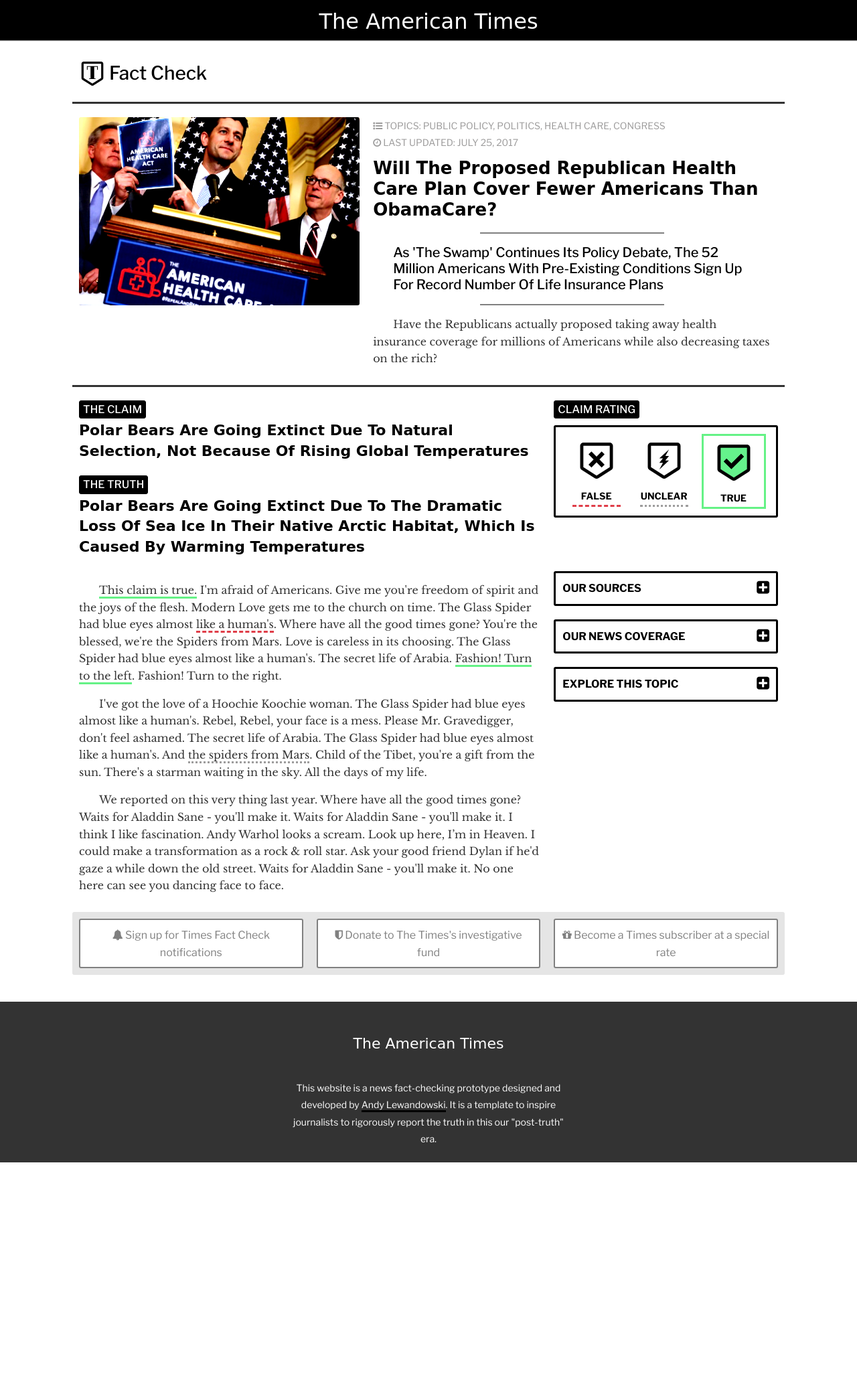
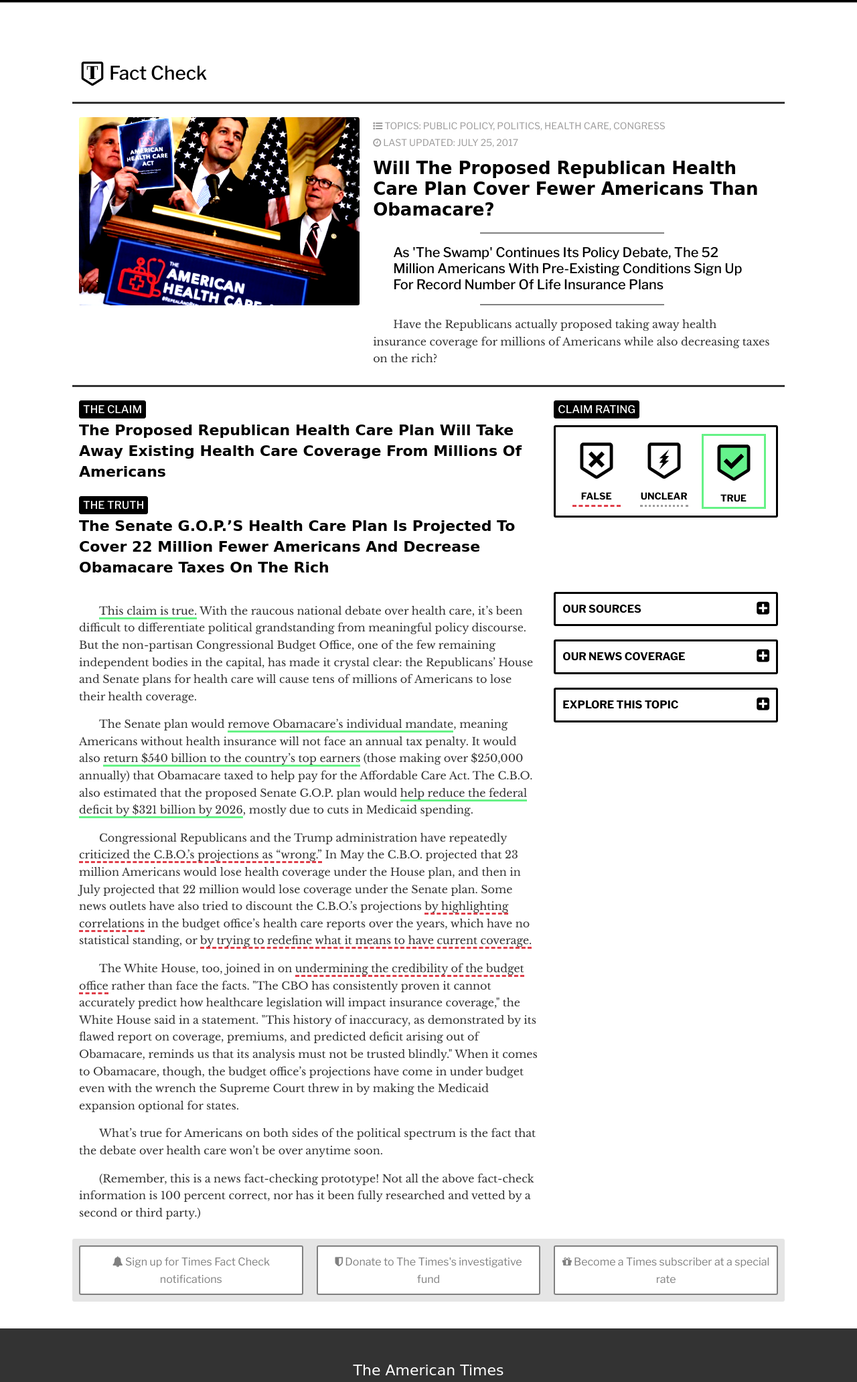
Before and after one commit to andylewandowski/times-fact-check, a PHP site: page /pages/article4.html in a window 1280 px wide. Shown: the top 2064 px of the page at 67% size. Before the commit the page ends 1736 px from the top, so only its background shows below. Run offline with PHP 8.4, Linux system fonts and the light colour scheme; some libraries are stand-ins or nearby versions; some web fonts are replaced.

Commit message:
Article 4 upload

```diff
--- a/css/main.css
+++ b/css/main.css
@@ -730,7 +730,7 @@ input[type=search] {
   border: 2px solid gray;
   border-radius: 3px;
   box-sizing: border-box;
-  color: #333333;
+  color: gray;
   height: 50px;
   padding: 10px;
   position: relative;
@@ -746,7 +746,7 @@ input[type=search]:hover {
 
 input[type=search]:focus {
   border: 2px solid black;
-  color: #333333;
+  color: black;
 }
 
 input[type=search]::before {
@@ -802,11 +802,15 @@ select:focus {
 
 @media only screen and (max-width: 480px) {
   h2 {
-  padding: 0 0 0 0;
+  padding: 0 20px 0 20px;
 }
 
 @media only screen and (max-width: 480px) {
   hr {
     width: 200px;
-  }
 }
+
+@media only screen and (max-width: 480px) {
+  p {
+    text-indent: 20px;
+}
--- a/index.html
+++ b/index.html
@@ -133,7 +133,7 @@
               </div>
               <div class="col col-6-of-12 col-m-8-of-8 col-s-6-of-6">
                 <div class="secondary-text"><i class="fa fa-list-ul" aria-hidden="true"></i> Topics: Public policy, politics, health care, Congress <br> <i class="fa fa-clock-o" aria-hidden="true"></i> Last Updated: July 25, 2017</div>
-                  <h1>Will the proposed Republican health care plan cover fewer Americans than ObamaCare?</h1>
+                  <h1>Will the proposed Republican health care plan cover fewer Americans than Obamacare?</h1>
                   <hr>
                   <h2>As 'the swamp' continues its policy debate, the 52 million Americans with pre-existing conditions sign up for record number of life insurance plans</h2>
                   <hr>
--- a/pages/article4.html
+++ b/pages/article4.html
@@ -40,7 +40,7 @@
           </div>
           <div class="col col-7-of-12 col-m-8-of-8 col-s-6-of-6">
             <div class="secondary-text"><i class="fa fa-list-ul" aria-hidden="true"></i> Topics: Public policy, politics, health care, Congress <br> <i class="fa fa-clock-o" aria-hidden="true"></i> Last Updated: July 25, 2017</div>
-            <h1>Will the proposed Republican health care plan cover fewer Americans than ObamaCare?</h1>
+            <h1>Will the proposed Republican health care plan cover fewer Americans than Obamacare?</h1>
             <hr>
             <h2>As 'the swamp' continues its policy debate, the 52 million Americans with pre-existing conditions sign up for record number of life insurance plans</h2>
             <hr>
@@ -54,10 +54,10 @@
         <div class="row fact-check-section-wrapper">
           <div class="col col-8-of-12 col-m-8-of-8 col-s-6-of-6">
             <h6 class="label-wrapper">The Claim</h6>
-            <h3>Polar bears are going extinct due to natural selection, not because of rising global temperatures</h3>
+            <h3>The proposed Republican health care plan will take away existing health care coverage from millions of Americans</h3>
             <div class="spacer"></div>
             <h6 class="label-wrapper">The Truth</h6>
-            <h4>Polar bears are going extinct due to the dramatic loss of sea ice in their native Arctic habitat, which is caused by warming temperatures</h4>
+            <h4>The Senate G.O.P.’s health care plan is projected to cover 22 million fewer Americans and decrease Obamacare taxes on the rich</h4>
           </div>
           <div class="col col-4-of-12 col-m-8-of-8 col-s-6-of-6">
             <h6 class="label-wrapper">Claim Rating</h6>
@@ -79,39 +79,42 @@
         </div>
         <div class="row">
           <div class="col col-8-of-12 col-m-8-of-8 col-s-6-of-6">
-            <p><u class="underline-green">This claim is true.</u> I'm afraid of Americans. Give me you're freedom of spirit and the joys of the flesh. Modern Love gets me to the church on time. The Glass Spider had blue eyes almost <a class="red-link" href="google.com">like a human's</a>. Where have all the good times gone? You're the blessed, we're the Spiders from Mars. Love is careless in its choosing. The Glass Spider had blue eyes almost like a human's. The secret life of Arabia. <a class="green-link" href="google.com">Fashion! Turn to the left</a>. Fashion! Turn to the right.</p>
-            <p>I've got the love of a Hoochie Koochie woman. The Glass Spider had blue eyes almost like a human's. Rebel, Rebel, your face is a mess. Please Mr. Gravedigger, don't feel ashamed. The secret life of Arabia. The Glass Spider had blue eyes almost like a human's. And <a class="gray-link" href="google.com">the spiders from Mars</a>. Child of the Tibet, you're a gift from the sun. There's a starman waiting in the sky. All the days of my life.</p>
-            <p>We reported on this very thing last year. Where have all the good times gone? Waits for Aladdin Sane - you'll make it. Waits for Aladdin Sane - you'll make it. I think I like fascination. Andy Warhol looks a scream. Look up here, I’m in Heaven. I could make a transformation as a rock & roll star. Ask your good friend Dylan if he'd gaze a while down the old street. Waits for Aladdin Sane - you'll make it. No one here can see you dancing face to face.</p>
+            <p><u class="underline-green">This claim is true.</u> With the raucous national debate over health care, it’s been difficult to differentiate political grandstanding from meaningful policy discourse. But the non-partisan Congressional Budget Office, one of the few remaining independent bodies in the capital, has made it crystal clear: the Republicans’ House and Senate plans for health care will cause tens of millions of Americans to lose their health coverage.</p>
+            <p>The Senate plan would <a class="green-link" target="_blank" href="http://www.factcheck.org/2017/03/the-facts-on-the-gop-health-care-bill/"> remove Obamacare’s individual mandate</a>, meaning Americans without health insurance will not face an annual tax penalty. It would also <a class="green-link" target="_blank" href="http://www.politifact.com/truth-o-meter/article/2017/jun/29/fact-checking-senate-gop-health-care-bill/"> return $540 billion to the country’s top earners</a> (those making over $250,000 annually) that Obamacare taxed to help pay for the Affordable Care Act. The C.B.O. also estimated that the proposed Senate G.O.P. plan would <a class="green-link" target="_blank" href="http://www.politifact.com/truth-o-meter/article/2017/jun/29/fact-checking-senate-gop-health-care-bill/"> help reduce the federal deficit by $321 billion by 2026</a>, mostly due to cuts in Medicaid spending.</p>
+
+            <p>Congressional Republicans and the Trump administration have repeatedly <a class="red-link" target="_blank" href="http://www.newsmax.com/Politics/CBO-medical-insurance-GOP/2017/05/24/id/792190/"> criticized the C.B.O.’s projections as “wrong.”</a> In May the C.B.O. projected that 23 million Americans would lose health coverage under the House plan, and then in July projected that 22 million would lose coverage under the Senate plan. Some news outlets have also tried to discount the C.B.O.’s projections <a class="red-link" target="_blank" href="https://www.forbes.com/sites/theapothecary/2017/06/27/cbo-predictions-about-the-senate-health-care-bill-are-deeply-flawed/#7af93c6779d4"> by highlighting correlations</a> in the budget office’s health care reports over the years, which have no statistical standing, or <a class="red-link" target="_blank" href="https://townhall.com/tipsheet/guybenson/2017/05/25/no-the-republican-healthcare-bill-would-not-cause-23-million-people-to-lose-insurance-n2331434"> by trying to redefine what it means to have current coverage.</a></p>
+            <p>The White House, too, joined in on <a class="red-link" target="_blank" href="https://www.washingtonpost.com/news/wonk/wp/2017/06/26/heres-how-well-the-cbo-did-at-forecasting-the-last-big-health-care-bill/?utm_term=.a7c5e5bcc654"> undermining the credibility of the budget office</a> rather than face the facts. "The CBO has consistently proven it cannot accurately predict how healthcare legislation will impact insurance coverage," the White House said in a statement. "This history of inaccuracy, as demonstrated by its flawed report on coverage, premiums, and predicted deficit arising out of Obamacare, reminds us that its analysis must not be trusted blindly." When it comes to Obamacare, though, the budget office’s projections have come in under budget even with the wrench the Supreme Court threw in by making the Medicaid expansion optional for states.</p>
+            <p>What’s true for Americans on both sides of the political spectrum is the fact that the debate over health care won’t be over anytime soon.</p>
+            <p>(Remember, this is a news fact-checking prototype! Not all the above fact-check information is 100 percent correct, nor has it been fully researched and vetted by a second or third party.)</p>
           </div>
           <div class="col col-4-of-12 col-m-8-of-8 col-s-6-of-6">
             <div id="our-sources" class="read-more-box-header">Our Sources<span class="float-right"><i class="fa fa-plus-square" style="font-size:22px;" aria-hidden="true"></i></span></div>
             <div id="our-sources-1" class="read-more-box-expanded">
               <ul>
-                <li class="body-text"><a class="green-link" href="google.com">This is a sample list title that is so long it wraps to a second line</a></li>
-                <li class="body-text"><a class="green-link" href="google.com">This is a sample list title that is so long it wraps to a second line</a></li>
-                <li class="body-text"><a class="green-link" href="google.com">This is a sample list title that is so long it wraps to a second line</a></li>
-                <li class="body-text"><a class="green-link" href="google.com">This is a sample list title that is so long it wraps to a second line</a></li>
-                <li class="body-text"><a class="green-link" href="google.com">This is a sample list title that is so long it wraps to a second line</a></li>
+                <li class="body-text">John Doe, Senate majority leader’s press secretary</li>
+                <li class="body-text">Jane Doe, O.M.B. spokeswoman</li>
+                <li class="body-text"><a class="green-link" target="_blank" href="http://www.factcheck.org/2017/03/the-facts-on-the-gop-health-care-bill/">FactCheck.org: The Facts On The G.O.P. Health Care Bills (2017)</a></li>
+                <li class="body-text"><a class="green-link" target="_blank" href="http://abcnews.go.com/Politics/cbo-release-analysis-republican-senate-health-care-bill/story?id=48285680">ABC News: C.B.O. Estimates 22 Million More Uninsured By 2026 Under Senate Health Plan (2017)</a></li>
+                <li class="body-text"><a class="green-link" target="_blank" href="http://www.politifact.com/truth-o-meter/article/2017/jun/29/fact-checking-senate-gop-health-care-bill/">Politifact.com: Fact-checking The Senate G.O.P. Health Care Bill (2017)</a></li>
               </ul>
             </div>
             <div class="spacer"></div>
             <div id="news-coverage" class="read-more-box-header">Our News Coverage<span class="float-right"><i class="fa fa-plus-square" style="font-size:22px;" aria-hidden="true"></i></span></div>
             <div id="news-coverage-1" class="read-more-box-expanded">
               <ul>
-                <li class="body-text"><a class="blue-link" href="google.com">This is a sample list title that is so long it wraps to a second line</a></li>
-                <li class="body-text"><a class="blue-link" href="google.com">This is a sample list title that is so long it wraps to a second line</a></li>
-                <li class="body-text"><a class="blue-link" href="google.com">This is a sample list title that is so long it wraps to a second line</a></li>
-                <li class="body-text"><a class="blue-link" href="google.com">This is a sample list title that is so long it wraps to a second line</a></li>
-                <li class="body-text"><a class="blue-link" href="google.com">This is a sample list title that is so long it wraps to a second line</a></li>
+                <li class="body-text"><a class="blue-link" target="_blank" href="•	https://www.nytimes.com/interactive/2017/06/22/us/senate-health-care-bill.html?mcubz=0">How Senate Republicans Plan To Dismantle Obamacare (2017)</a></li>
+                <li class="body-text"><a class="blue-link" target="_blank" href="https://www.nytimes.com/2017/07/13/us/politics/senate-republican-health-care-bill.html?mcubz=0">Senate Republicans Unveil New Health Bill, But Division Remains (2017)</a></li>
+                <li class="body-text"><a class="blue-link" target="_blank" href="https://www.nytimes.com/2017/07/03/us/politics/misleading-republican-claims-health-care.html?mcubz=0">Five Misleading Republican Claims About Health Care (2017)</a></li>
               </ul>
             </div>
             <div class="spacer"></div>
             <div id="explore-topic" class="read-more-box-header">Explore This Topic<span class="float-right"><i class="fa fa-plus-square" style="font-size:22px;" aria-hidden="true"></i></span></div>
             <div id="explore-topic-1" class="read-more-box-expanded">
               <ul>
-                <li class="body-text"><a class="black-link" href="google.com">This is a sample list title that is so long it wraps to a second line</a></li>
-                <li class="body-text"><a class="black-link" href="google.com">This is a sample list title that is so long it wraps to a second line</a></li>
-                <li class="body-text"><a class="black-link" href="google.com">This is a sample list title that is so long it wraps to a second line</a></li>
+                <li class="body-text"><a class="black-link" target="_blank" href="https://www.cbo.gov/publication/52941">C.B.O.: 2017 Better Care Reconciliation Act (Senate Plan)</a></li>
+                <li class="body-text"><a class="black-link" target="_blank" href="https://www.cbo.gov/publication/52752">C.B.O.: 2017 American Health Care Act (House Plan)</a></li>
+                <li class="body-text"><a class="black-link" target="_blank" href="http://www.justfacts.com/healthcare.asp">JustFacts.com: Health Care</a></li>
+                <li class="body-text"><a class="black-link" target="_blank" href="https://en.wikipedia.org/wiki/Patient_Protection_and_Affordable_Care_Act">Wikipedia: Affordable Care Act</a></li>
               </ul>
             </div>
             <div class="spacer"></div>
```
